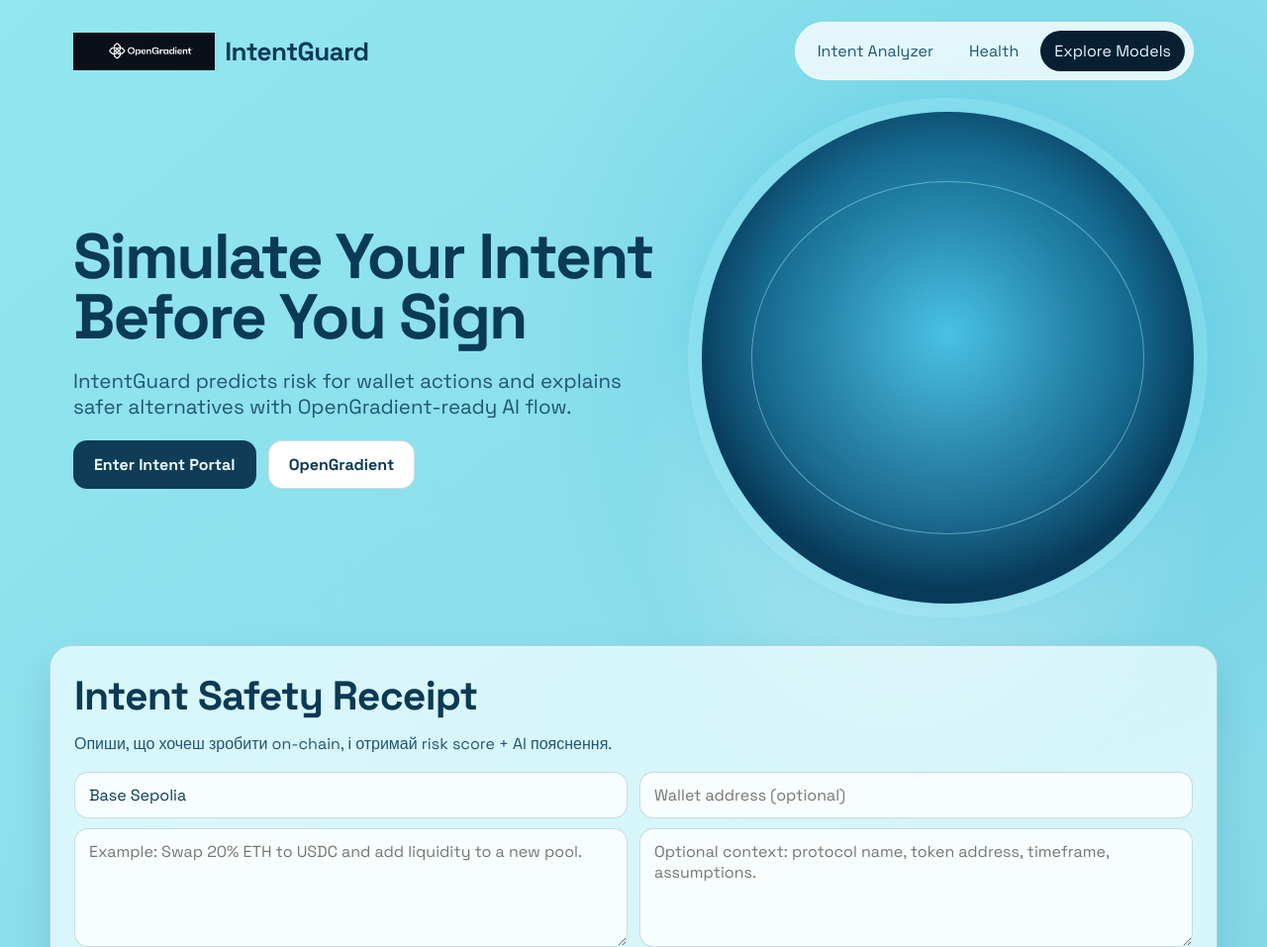
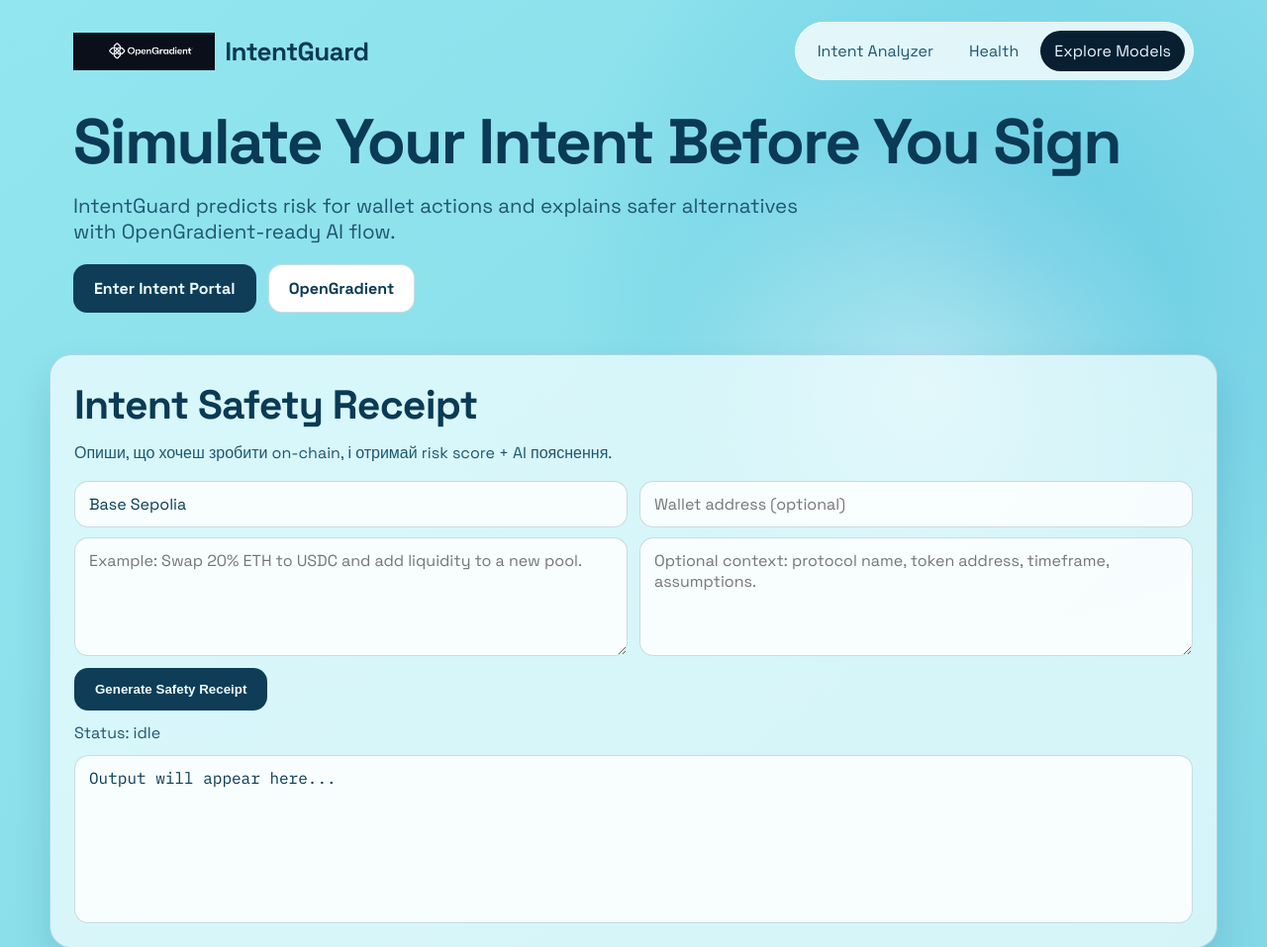
Before and after one commit to arthuroua/intentguard-studio, a Flask app: page / in a window 1280 px wide. Shown: the top 957 px of the page at 99% size. Run offline with Flask 3, Linux system fonts and the light colour scheme.

Commit message:
Remove hero orb and simplify landing layout

```diff
--- a/templates/index.html
+++ b/templates/index.html
@@ -73,10 +73,7 @@
         max-width: 1180px;
         margin: 0 auto;
         padding: 10px 24px 34px;
-        display: grid;
-        grid-template-columns: 1.1fr 0.9fr;
-        gap: 28px;
-        align-items: center;
+        display: block;
       }
       h1 {
         margin: 0 0 14px;
@@ -108,26 +105,6 @@
       .btn.primary {
         background: var(--cta);
         color: var(--cta-text);
-      }
-      .orb {
-        width: min(560px, 100%);
-        aspect-ratio: 1 / 1;
-        border-radius: 50%;
-        margin: 0 auto;
-        background:
-          radial-gradient(circle at 50% 45%, rgba(55, 187, 226, 0.78), rgba(7, 88, 128, 0.88) 52%, rgba(5, 55, 87, 0.98) 70%),
-          repeating-radial-gradient(circle at center, transparent 0 19px, rgba(157, 237, 255, 0.16) 19px 20px);
-        box-shadow:
-          0 0 0 14px rgba(203, 255, 255, 0.2),
-          0 0 44px rgba(66, 195, 232, 0.45);
-        position: relative;
-      }
-      .orb::before {
-        content: "";
-        position: absolute;
-        inset: 14% 10%;
-        border-radius: 50%;
-        border: 1px solid rgba(173, 243, 255, 0.45);
       }
       .panel {
         max-width: 1180px;
@@ -186,11 +163,7 @@
       }
       @media (max-width: 900px) {
         .hero {
-          grid-template-columns: 1fr;
-          gap: 20px;
-        }
-        .orb {
-          width: min(440px, 88vw);
+          padding-top: 2px;
         }
       }
     </style>
@@ -219,7 +192,6 @@
           <a class="btn" href="https://www.opengradient.ai" target="_blank" rel="noopener noreferrer">OpenGradient</a>
         </div>
       </div>
-      <div class="orb" aria-hidden="true"></div>
     </section>
 
     <section class="panel" id="analyzer">
```
